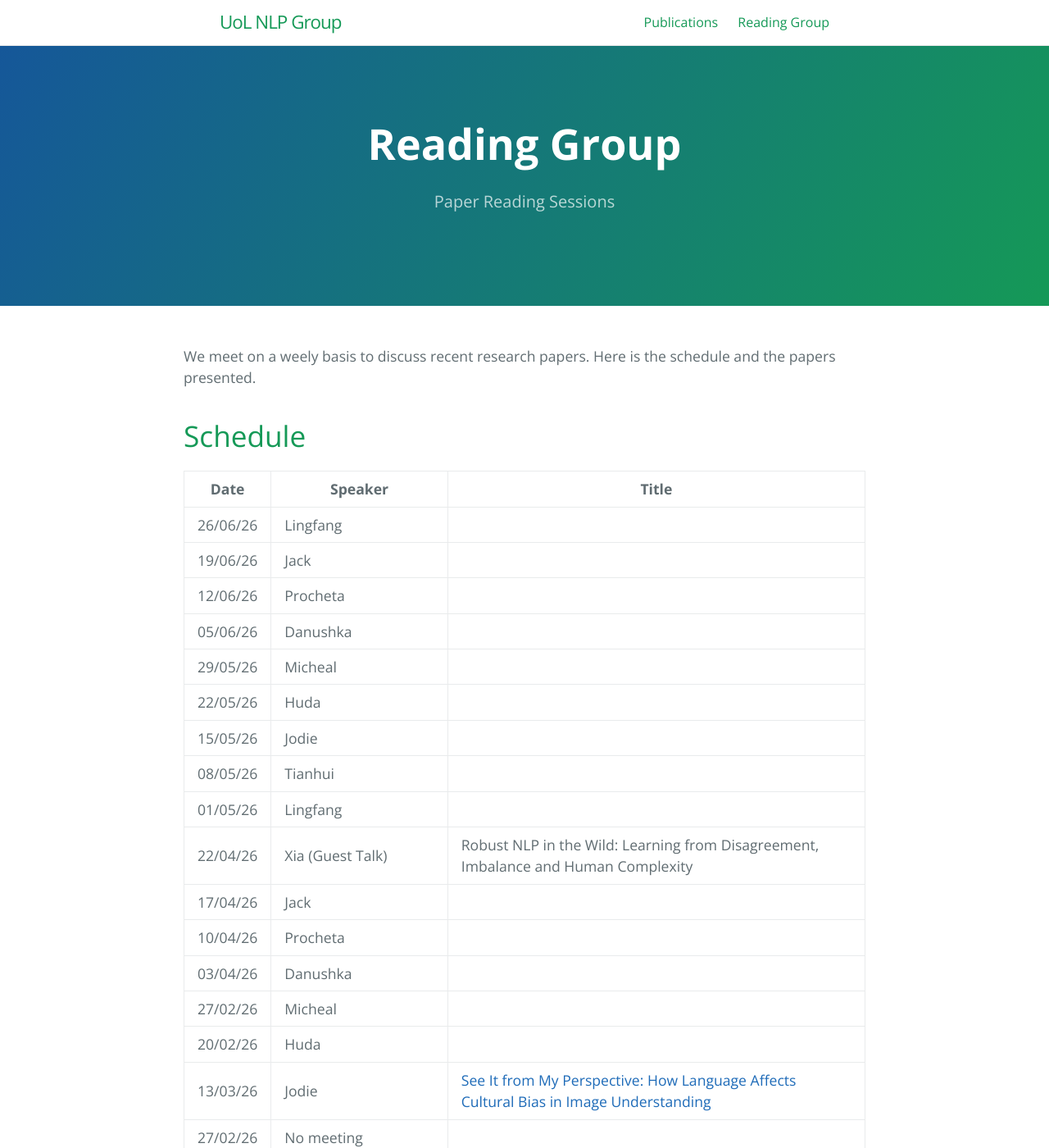
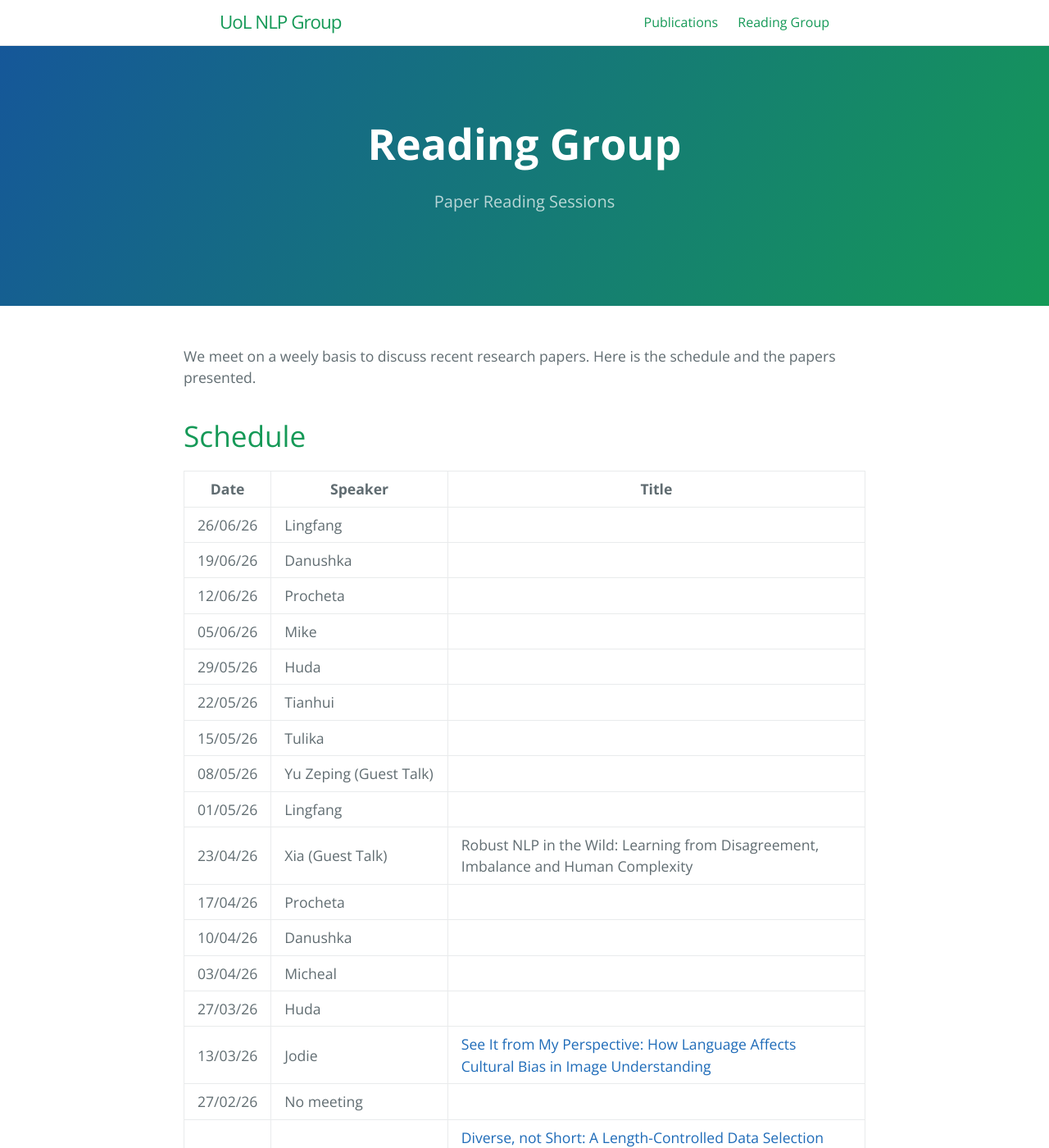
Before and after one commit to LivNLP/livnlp.github.io, a Jekyll site: the page built from reading.md, in a window 1280 px wide and 1400 px high. Shown: the whole window at 82% size. Built offline with Jekyll 4.4.1, drawn with Linux system fonts in a browser that asks for light colours.

Commit message:
Update speaker names and schedule dates

```diff
--- a/reading.md
+++ b/reading.md
@@ -13,21 +13,20 @@ We meet on a weely basis to discuss recent research papers. Here is the schedule
 
 | Date | Speaker | Title
 | ----- | ------- | -----
-| 26/06/26 | Lingfang
-| 19/06/26| Jack |
+| 26/06/26 | Lingfang |
+| 19/06/26| Danushka |
 | 12/06/26 | Procheta|
-| 05/06/26| Danushka |
-| 29/05/26| Micheal |
-| 22/05/26| Huda |
-| 15/05/26| Jodie |
-| 08/05/26| Tianhui |
+| 05/06/26| Mike |
+| 29/05/26| Huda |
+| 22/05/26| Tianhui |
+| 15/05/26| Tulika |
+| 08/05/26| Yu Zeping (Guest Talk) |
 | 01/05/26|   Lingfang |
-| 22/04/26|   Xia (Guest Talk) | Robust NLP in the Wild: Learning from Disagreement, Imbalance and Human Complexity
-| 17/04/26|   Jack |
-| 10/04/26|   Procheta |
-| 03/04/26|   Danushka |
-| 27/02/26|   Micheal |
-| 20/02/26|   Huda |
+| 23/04/26|   Xia (Guest Talk) | Robust NLP in the Wild: Learning from Disagreement, Imbalance and Human Complexity
+| 17/04/26|   Procheta |
+| 10/04/26|   Danushka |
+| 03/04/26|   Micheal |
+| 27/03/26|   Huda |
 | 13/03/26|   Jodie | [See It from My Perspective: How Language Affects Cultural Bias in Image Understanding](https://arxiv.org/abs/2406.11665)
 | 27/02/26|   No meeting |
 | 20/02/26|   Tianhui | [Diverse, not Short: A Length-Controlled Data Selection Strategy for Improving Response Diversity of Language Models](https://aclanthology.org/2025.emnlp-main.1721/)
```
